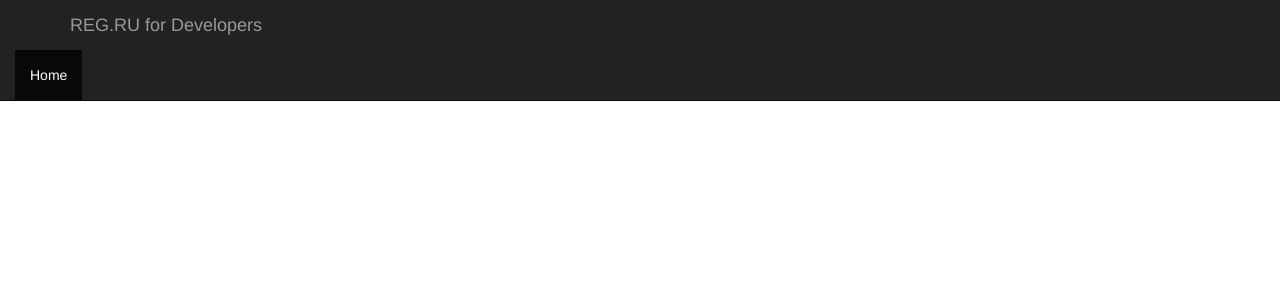
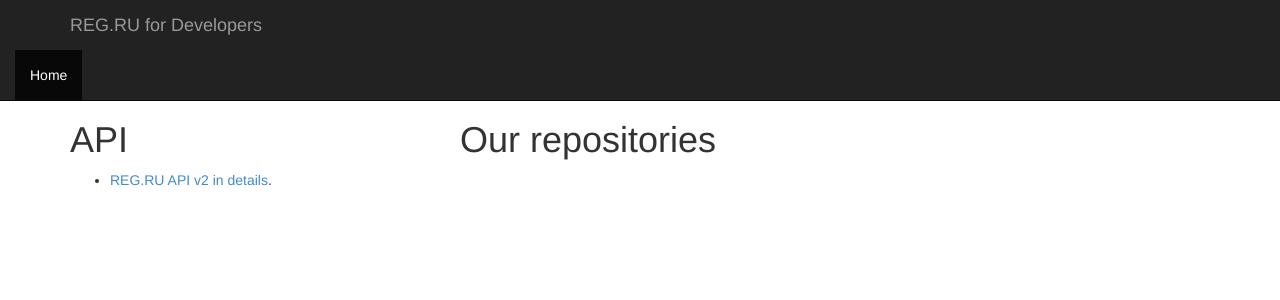
Before and after one commit to regru/regru.github.io, a Jekyll site: the page built from index.html, in a window 1280 px wide. Shown: the top 300 px of the page. Built offline with Jekyll 4.4.1, drawn with Linux system fonts in a browser that asks for light colours.

Commit message:
O tempora

```diff
--- a/_layouts/default.html
+++ b/_layouts/default.html
@@ -3,6 +3,7 @@
 	<head>
 		<meta charset="utf-8" />
 		<link rel="stylesheet" type="text/css" href="bower_components/bootstrap/dist/css/bootstrap.min.css" />
+		<link rel="stylesheet" type="text/css" href="css/site.css" />
 		<meta name="viewport" content="width=device-width, initial-scale=1.0" />
 
 	</head>
@@ -19,8 +20,10 @@
 				</ul>
 			</div>
 		</div>
-		<div class="content-wrapper">
-			{{ content }}
+		<div class="regru">
+			<div class="container">
+				{{ content }}
+			</div>
 		</div>
 		<script src="bower_components/jquery/jquery.min.js"></script>
 		{{ page.scripts }}
--- /dev/null
+++ b/css/site.css
@@ -0,0 +1,4 @@
+body {
+  padding-top: 100px;
+  padding-bottom: 20px;
+}
--- a/index.html
+++ b/index.html
@@ -3,8 +3,14 @@
 title: Test
 scripts: '<script src="js/our-repos.js"></script>'
 ---
-<div>
-	<div class="container">
+<div class="row">
+	<div class="col-md-4">
+		<h1>API</h1>
+		<ul>
+			<li><a href="https://www.reg.com/support/help/API-version2">REG.RU API v2 in details</a>.</li>
+		</ul>
+	</div>
+	<div class="col-md-4">
 		<h1>Our repositories</h1>
 		<div id="our-repos"></div>
 	</div>
--- a/js/our-repos.js
+++ b/js/our-repos.js
@@ -1,25 +1,24 @@
 (function($) {
 
-	var data = [];
-
-	var drawOurRepo = function() {
+	var drawOurRepo = function(repos) {
 		var html = ['<ul>'];
-		$.each(data, function() {
-			html.push('<li><a href="' + data.html_url + '">' + data.name + '</a></li>');
+		$.each(repos, function() {
+			html.push('<li><a href="' + this.html_url + '">' + this.name + '</a></li>');
 		});
 		html.push('</ul>');
-		$('#our-repo').html(html.join(''));
-	}
+		$('#our-repos').html(html.join(''));
+	};
 
 	$.get("https://api.github.com/orgs/regru/repos", { type: "public" })
 		.success(function(data) {
+			var repos = [];
 			$.each(data, function() {
-				data.push({
+				repos.push({
 					name: this.name,
 					html_url: this.html_url,
 				});
 			});
-			drawOurRepo();
+			drawOurRepo(repos);
 		}).fail(function() {
 
 		});
```
